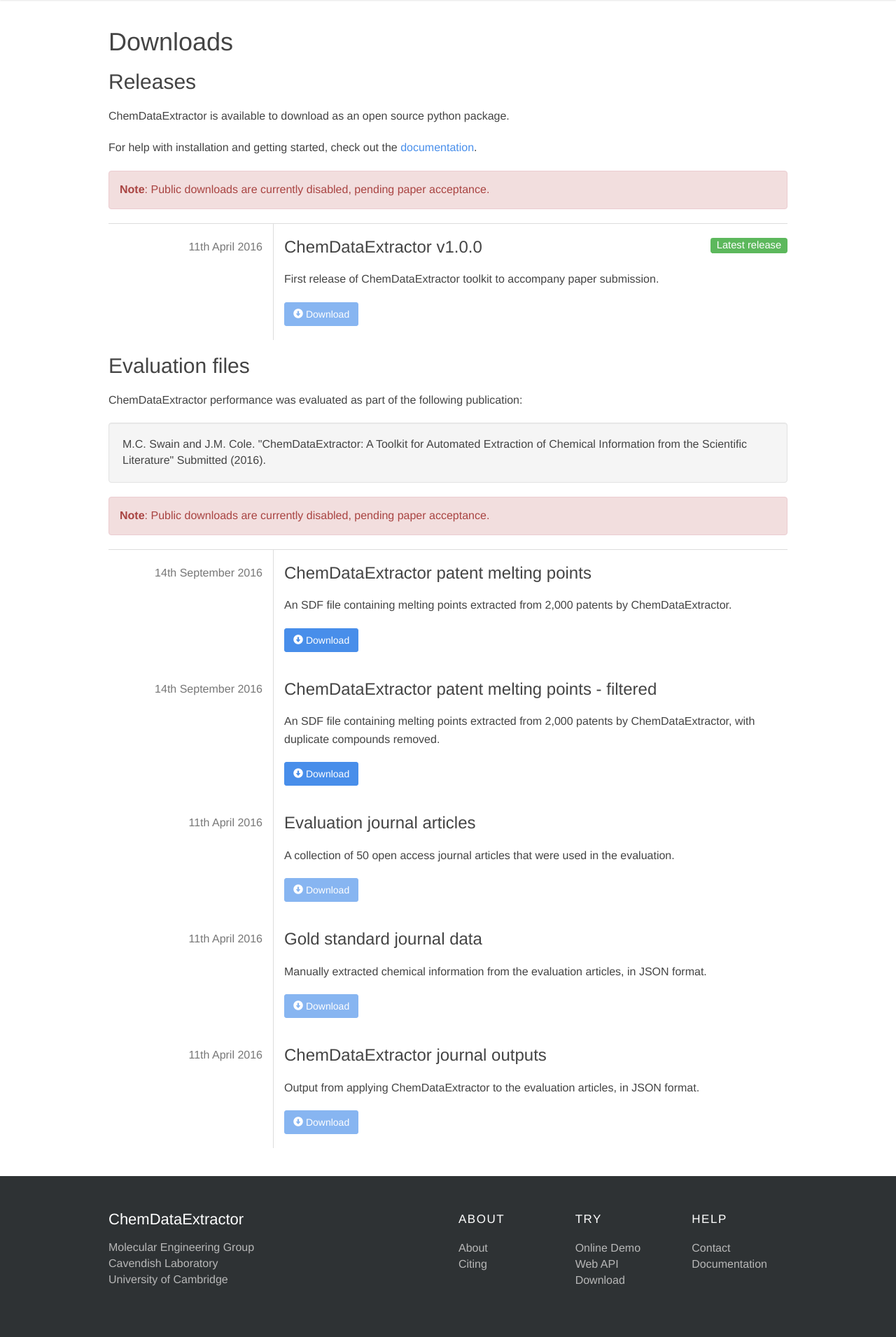
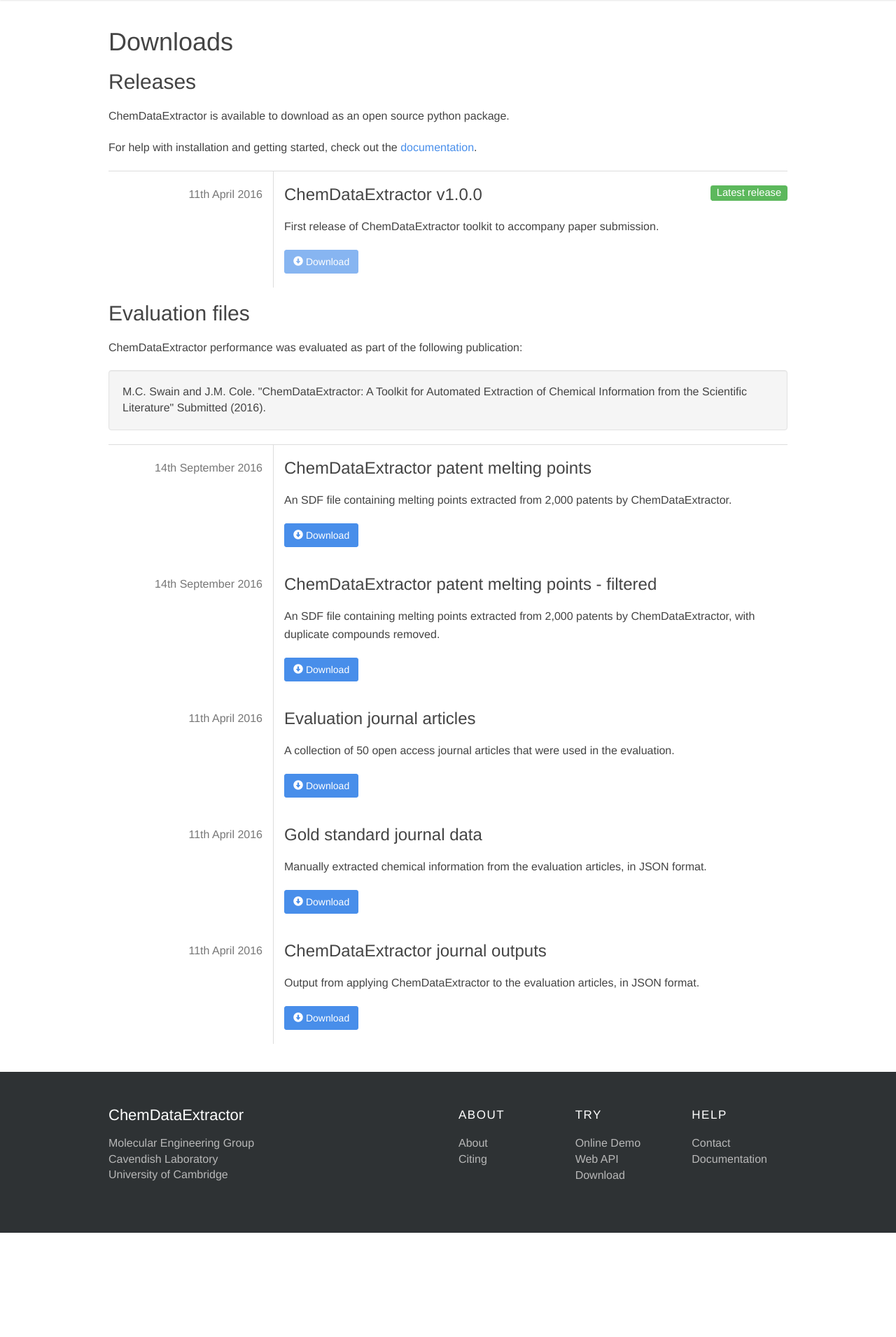
Before and after one commit to mcs07/cdeweb, a Flask app: page /download in a window 1280 px wide. Shown: the part 77-1988 px from the top of the page at 70% size. After the commit the page ends 1839 px from the top, so only its background shows below. Run offline with Flask 2, Linux system fonts and the light colour scheme; some libraries are stand-ins or nearby versions.

Commit message:
Add download links for evaluation files

```diff
--- a/cdeweb/templates/download.html
+++ b/cdeweb/templates/download.html
@@ -8,7 +8,7 @@
     <h2>Releases</h2>
     <p>ChemDataExtractor is available to download as an open source python package.</p>
     <p>For help with installation and getting started, check out the <a href="/docs">documentation</a>.</p>
-    <div class="alert alert-danger"><strong>Note</strong>: Public downloads are currently disabled, pending paper acceptance.</div>
+{#    <div class="alert alert-danger"><strong>Note</strong>: Public downloads are currently disabled, pending paper acceptance.</div>#}
     <div class="downloads">
       <div class="row download">
         <div class="col-sm-3 download-meta">
@@ -27,7 +27,7 @@
     <div class="well">
       M.C. Swain and J.M. Cole. "ChemDataExtractor: A Toolkit for Automated Extraction of Chemical Information from the Scientific Literature" Submitted (2016).
     </div>
-    <div class="alert alert-danger"><strong>Note</strong>: Public downloads are currently disabled, pending paper acceptance.</div>
+{#    <div class="alert alert-danger"><strong>Note</strong>: Public downloads are currently disabled, pending paper acceptance.</div>#}
     <div class="downloads">
       <div class="row download">
         <div class="col-sm-3 download-meta">
@@ -59,7 +59,7 @@
 {#          <span class="label label-success pull-right">Latest release</span>#}
           <h3>Evaluation journal articles</h3>
           <p>A collection of 50 open access journal articles that were used in the evaluation.</p>
-          <a class="btn btn-primary disabled" href="#">{{ utils.icon('circle-arrow-down') }} Download</a>
+          <a class="btn btn-primary" href="http://data.chemdataextractor.org/evaluation/chemdataextractor-journal-articles-source.zip">{{ utils.icon('circle-arrow-down') }} Download</a>
         </div>
       </div>
       <div class="row download">
@@ -70,7 +70,7 @@
 {#          <span class="label label-success pull-right">Latest release</span>#}
           <h3>Gold standard journal data</h3>
           <p>Manually extracted chemical information from the evaluation articles, in JSON format.</p>
-          <a class="btn btn-primary disabled" href="#">{{ utils.icon('circle-arrow-down') }} Download</a>
+          <a class="btn btn-primary" href="http://data.chemdataextractor.org/evaluation/chemdataextractor-journal-articles-gold.zip">{{ utils.icon('circle-arrow-down') }} Download</a>
         </div>
       </div>
       <div class="row download">
@@ -81,7 +81,7 @@
 {#          <span class="label label-success pull-right">Latest release</span>#}
           <h3>ChemDataExtractor journal outputs</h3>
           <p>Output from applying ChemDataExtractor to the evaluation articles, in JSON format.</p>
-          <a class="btn btn-primary disabled" href="#">{{ utils.icon('circle-arrow-down') }} Download</a>
+          <a class="btn btn-primary" href="http://data.chemdataextractor.org/evaluation/chemdataextractor-journal-articles-output.zip">{{ utils.icon('circle-arrow-down') }} Download</a>
         </div>
       </div>
     </div>
```
